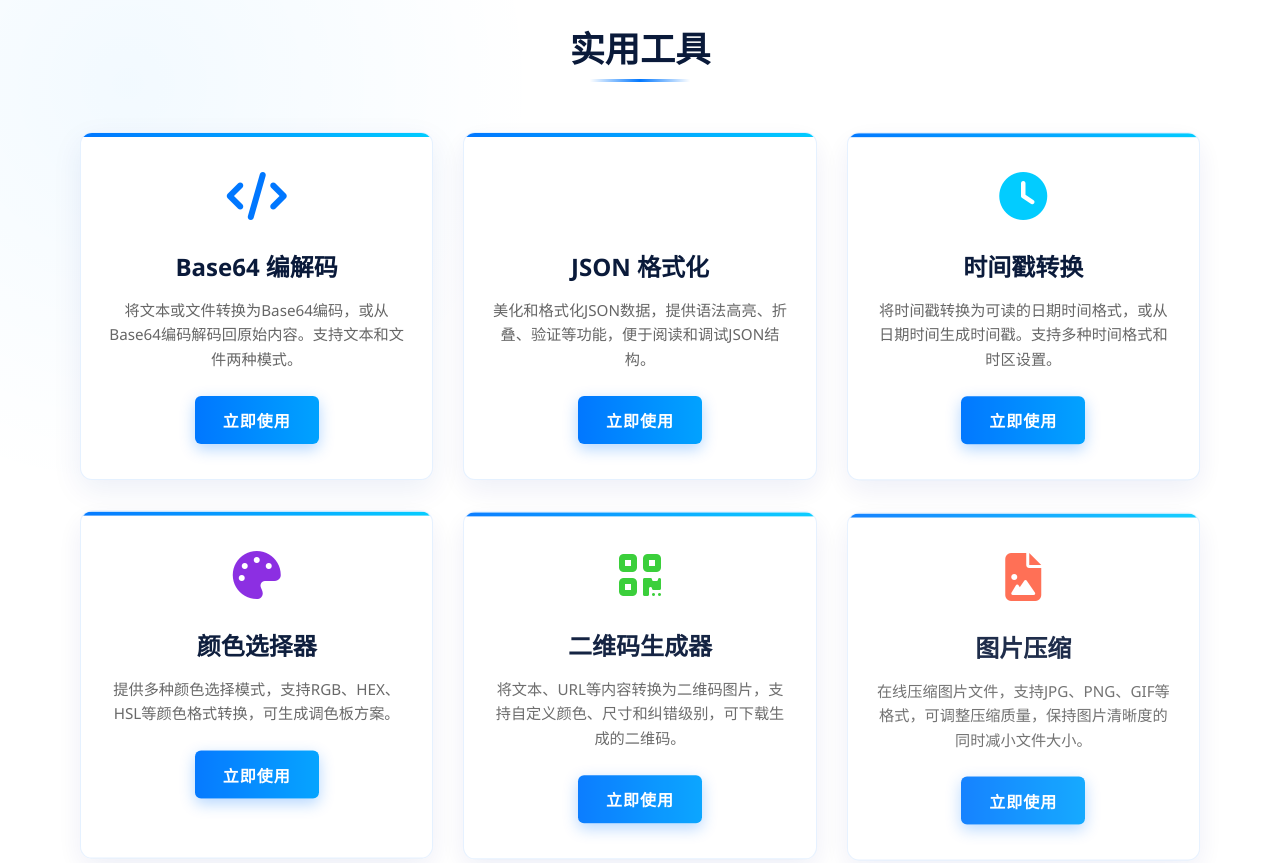
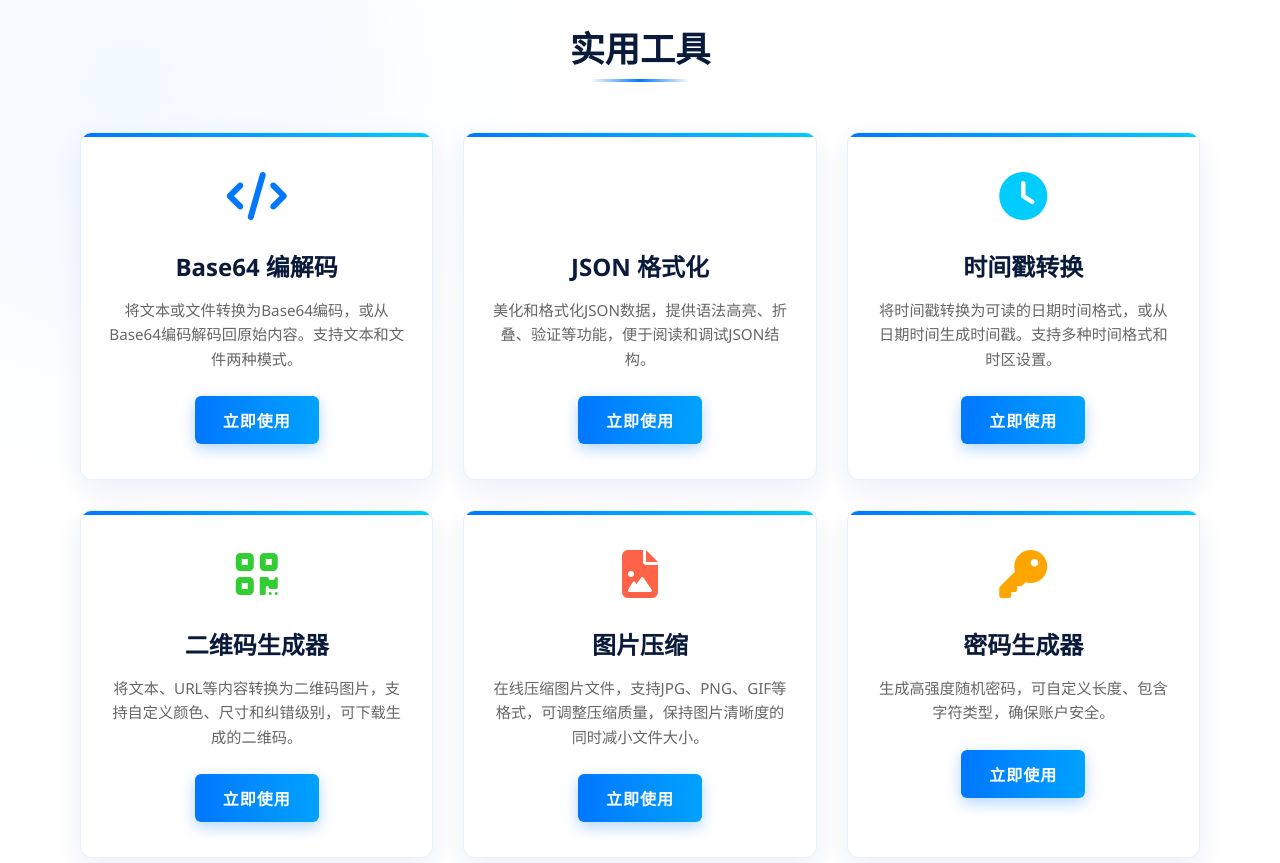
Before and after one commit to xfchd090909/aetool, a plain HTML site: page index.html in a window 1280 px wide. Shown: the part 340-1203 px from the top of the page. Drawn offline with Linux system fonts and the light colour scheme.

Commit message:
Update index.html

```diff
--- a/index.html
+++ b/index.html
@@ -592,13 +592,6 @@
                 color: "#00ccff"
             },
             {
-                name: "颜色选择器",
-                description: "提供多种颜色选择模式，支持RGB、HEX、HSL等颜色格式转换，可生成调色板方案。",
-                icon: "fas fa-palette",
-                link: "color-picker.html",
-                color: "#8a2be2"
-            },
-            {
                 name: "二维码生成器",
                 description: "将文本、URL等内容转换为二维码图片，支持自定义颜色、尺寸和纠错级别，可下载生成的二维码。",
                 icon: "fas fa-qrcode",
```
